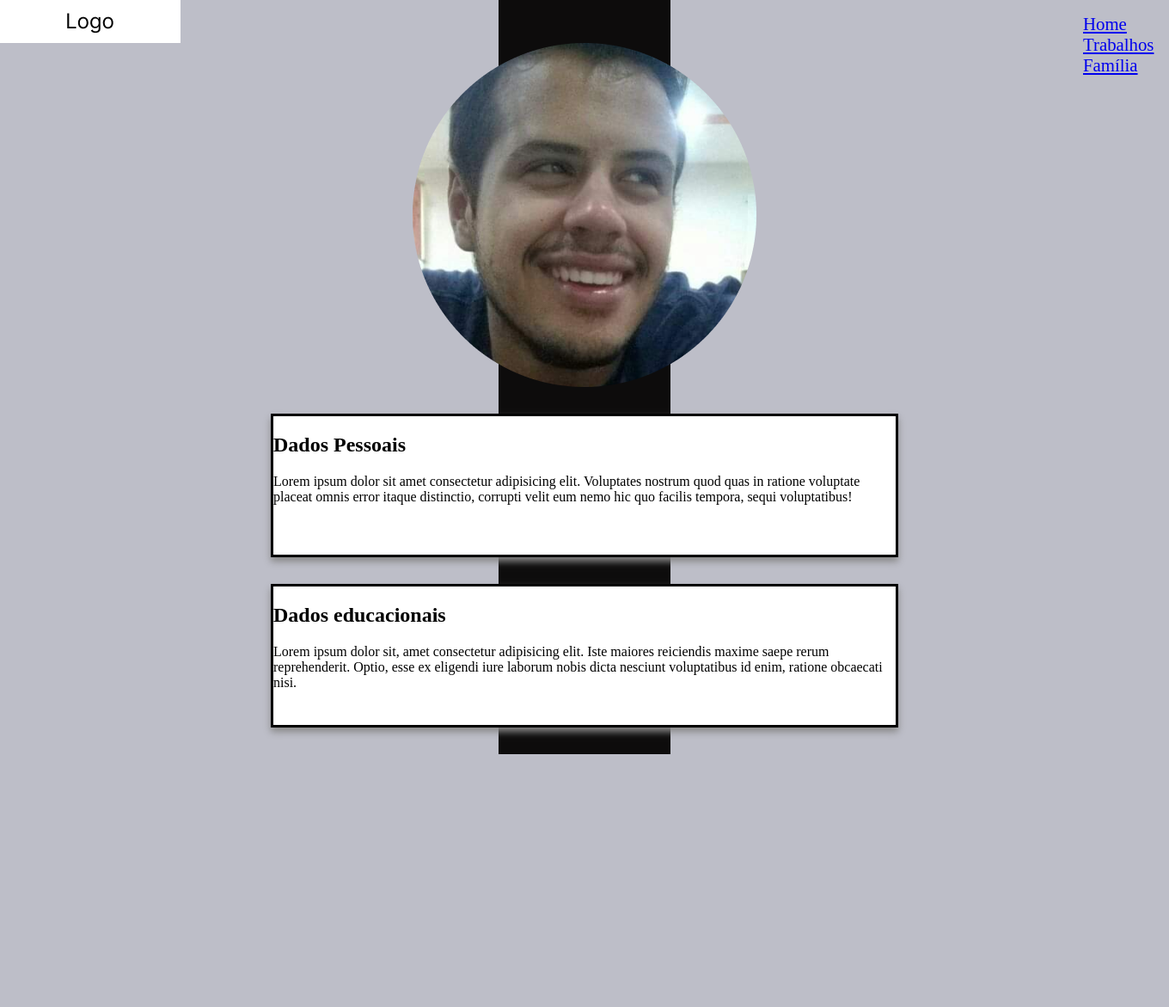
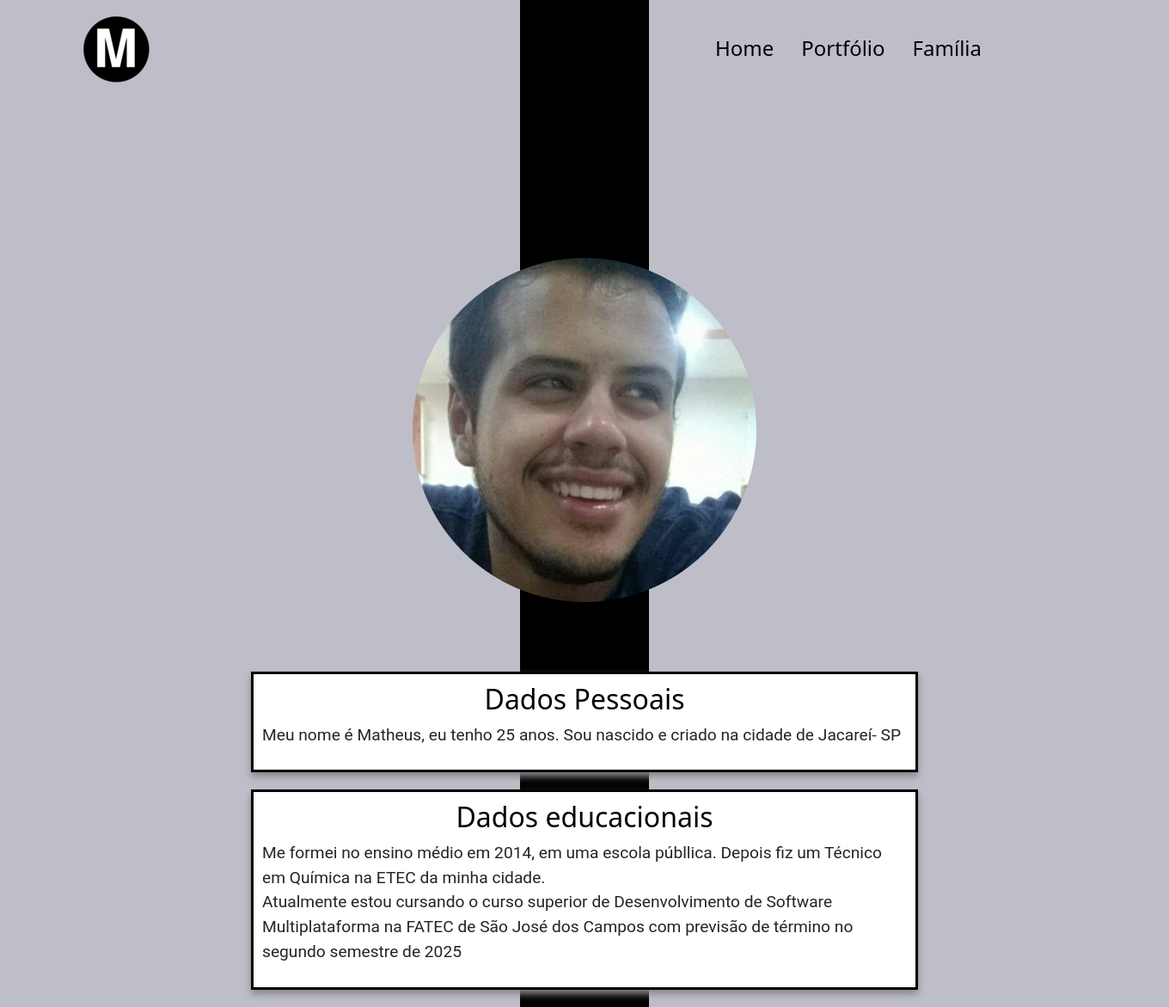
Before and after one commit to Matheusfvm/portfolio-dsm, a Flask app: page / in a window 1360 px wide. Shown: the whole page at 86% size. Before the commit the page ends 877 px from the top, so only its background shows below. Run offline with Flask 2, Linux system fonts and the light colour scheme.

Commit message:
Inserirndo responsividade ao projeto, adicionando a barra de navegação pelo Bootstrap, alterando a folha de estilo devido a responsividade e modificando o Readme para adicionar as instruções quanto ao Flask

```diff
--- a/src/static/styles/styles.css
+++ b/src/static/styles/styles.css
@@ -1,80 +1,138 @@
-body {
-  margin: 0px;
-  padding: 0px;
-  height: 100vh;
+* {
+  box-sizing: border-box;
 }
 
-ul {
-  list-style-type: none;
-  margin-inline-start: 1000px;
+/* ----------------- Estilo "base.html" ----------------- */
+/* configuração da tag body e da imagem de fundo */
+body {
+  margin: 0%;
+  padding: 0%;
+  height: 100vh;
+  background-image: url(../img/barra_preta_vertical.png);
+  background-position: center;
+  background-repeat: no-repeat;
+  background-size: 150px 100%;
+  background-color: #BDBEC8;
 }
 
-li {
-  display: inline;
+/* div da logo */
+.logo {
+  float: left;
+  width: 20%;
+  margin-top: 10px;
 }
 
-a {
-  font-size: 1.30em;
-  padding: 10px;
+/* tag img da logo */
+.conteudo_logo {
+  display: block;
+  margin-left: auto;
+  margin-right: auto;
+}
+
+/* div do menu de navegação */
+#navbar {
+  float: right;
+  width: 40%;
+  margin-top: 30px;
+}
+
+/* Configuração da lista de navegação */
+ul {
+  list-style: none;
+  /* coloquei essa configuração pois tinha um padding padrão de 40px,
+   tava dando problema para centralizar */
+  padding-inline-start: 0%;
+
+}
+
+/* Configuração da fonte da lista */
+#fonte_link {
+  text-align: center;
+  text-decoration: none;
+  color: black;
+  font-size: 1.5em;
+}
+
+/* div do conteudo das páginas */
+.corpo {
+  float: left;
+  width: 60%;
+  margin-top: 10%;
+}
+
+@media screen and (max-width: 1023px) {
+  .logo, .corpo, #navbar {
+    width: 100%;
+  }
+
+  /* Alinhamento horizontal para responsividade */
+  #navbar {
+    flex-direction: column;
+    /* justify-content: center; */
+    margin-top: 10px;
+  }
+
+  .corpo {
+    margin-top: 0%;
+  }
+
+  #fonte_link {
+    color: white;
+  }
+}
+
+/* ----------------- Estilo "index.html" ----------------- */
+.foto_minha {
+  display: block;
+  margin: 10% auto 10% auto;
+  filter : brightness(100%)
+}
+
+/* ----------------- Estilo "trabalhos.html" ----------------- */
+.trabalho {
+  height: 150px;
+  border: 3px solid black;
+  background-color: white;
+  margin: 20% 60px 10% 60px;
+  padding-top: 40px;
+  box-shadow: 0px 5px 8px #888888;
+}
+
+h1 {
+  text-align: center;
+  margin-bottom: 0px;
+  color: black;
+}
+
+
+/* ----------------- Estilo "familia.html" ----------------- */
+.foto_familia {
+  display: block;
+  margin: 10% auto 10% auto;
+}
+
+/* ----------------- Estilo comum entre os html ----------------- */
+
+h2 {
+  text-align: center;
+  color: black;
 }
 
 p {
-  color: black;
+  font-size: 1.2em;
+  font-family: 'Roboto', sans-serif;
 }
 
-div.texto {
-  margin-inline-start: 315px;
-  margin-inline-end: 315px;
-  margin-top: 31px;
-  margin-bottom: 31px;
-  height: 161px;
+/* Configuração das divs que contem o conteudo do corpo do html */
+.texto {
+  margin: 20px;
+  padding: 10px;
   background-color: white;
   border: 3px solid black;
   box-shadow: 0px 5px 8px #888888;
 }
 
-div.menu {
-  display: flex;
-  height: 50px;
-
-}
-
-div.trabalho {
-  display: flex;
-  justify-content: center;
-  align-items: center;
-  height: 161px;
-  border: 3px solid black;
-  background-color: white;
-  margin-inline-start: 470px;
-  margin-inline-end: 470px;
-  margin-top: 150px;
-  box-shadow: 0px 5px 8px #888888;
-}
-
-#trabalho2 {
-  margin-top: 151px;
-}/* Espaçamento entre a primeira e a segunda div do trabalhos.html */
-
-#familia {
-  margin-top: 130px;
-}
-
-p.trabalho {
-  font-size: 3em;
-  font-weight: bold;
-}
-
-.fundo {
-  background-image: url(../img/barra-preta.png);
-  background-position: center;
-  background-repeat: no-repeat;
-  height: 100%;
-  background-color: #BDBEC8;
-}
-
 .foto {
   display: block;
-  margin-left: auto;
-  margin-right: auto;
+  margin: 10% auto 10% auto;
 }
--- a/src/templates/base.html
+++ b/src/templates/base.html
@@ -4,6 +4,8 @@
   <meta charset="UTF-8">
   <meta http-equiv="X-UA-Compatible" content="IE=edge">
   <meta name="viewport" content="width=device-width, initial-scale=1.0">
+  <link href="https://cdn.jsdelivr.net/npm/bootstrap@5.2.2/dist/css/bootstrap.min.css" rel="stylesheet" integrity="sha384-Zenh87qX5JnK2Jl0vWa8Ck2rdkQ2Bzep5IDxbcnCeuOxjzrPF/et3URy9Bv1WTRi" crossorigin="anonymous">
+  <script src="https://cdn.jsdelivr.net/npm/bootstrap@5.2.2/dist/js/bootstrap.bundle.min.js" integrity="sha384-OERcA2EqjJCMA+/3y+gxIOqMEjwtxJY7qPCqsdltbNJuaOe923+mo//f6V8Qbsw3" crossorigin="anonymous"></script>
   <link rel="stylesheet" href="../static/styles/styles.css" />
   {% block title %}
   <title>Document</title>
@@ -11,26 +13,37 @@
 
 </head>
 
-<body class="fundo">
+<body>
+  <!-- Cabeçalho onde ficará a logo e o menu de navegação -->
+  <section>
+  <div class="logo">
 
-  <div class="menu"><!-- Navbar -->
-    <!-- Cabeçalho onde ficará a logo e o menu de navegação -->
-      <img src="../static/img/logo.png" alt="logo">
-        <ul>
-          <li>
-            <a href="/home">Home</a>
-          </li>
-          <li>
-            <a href="/trabalhos">Trabalhos</a>
-          </li>
-          <li>
-            <a href="/familia">Família</a>
-          </li>
-        </ul>
+    <img class="conteudo_logo" src="../static/img/logo.png" alt="logo">
   </div>
 
-  {% block content %}
+  <div><!-- Navbar -->
+    <ul id="navbar" class="nav" >
+      <li class="nav-item">
+        <a id="fonte_link" class="nav-link" href="/home">Home</a>
+      </li>
+      <li class="nav-item">
+        <a id="fonte_link" class="nav-link" href="/trabalhos">Portfólio</a>
+      </li>
+      <li class="nav-item">
+        <a id="fonte_link" class="nav-link" href="/familia">Família</a>
+      </li>
+    </ul>
+  </div>
+  </section>
 
-  {% endblock %}
+  <!-- Conteudo do corpo da página -->
+  <section>
+  <div class="corpo">
+    {% block content %}
+    {% endblock %}
+  </div>
+  </section>
+
+
 </body>
 </html>
--- a/src/templates/index.html
+++ b/src/templates/index.html
@@ -1,27 +1,32 @@
 {% extends "base.html" %}
 
 {% block title %}
-<title>Home</title><!-- Titulo da head -->
+<!-- Titulo da head -->
+<title>Home</title>
 {% endblock %}
 
 {% block content %}
-<div>
-  <div>
-    <!-- Onde ficará minha foto -->
-    <img class="foto" src="..\static\img\foto400x400.png" alt="foto" />
-  </div>
+<!-- Onde ficará minha foto -->
+<!-- Picture serve para diferenciar a foto do layout desktop(400x400) e a do mobile (350x350) -->
+<picture>
+  <source class="foto_minha" media="(max-width: 1023px)" srcset="..\static\img\foto350x350.png">
+  <img class="foto_minha" src="..\static\img\foto400x400.png" alt="foto" />
+</picture>
 
-  <div class="texto">
-    <!-- Informações pessoais -->
-    <h2>Dados Pessoais</h2>
-    <p>Lorem ipsum dolor sit amet consectetur adipisicing elit. Voluptates nostrum quod quas in ratione voluptate placeat omnis error itaque distinctio, corrupti velit eum nemo hic quo facilis tempora, sequi voluptatibus!</p>
-  </div>
 
-  <div class="texto">
-        <!-- Informações educacionais -->
-    <h2>Dados educacionais</h2>
-    <p>Lorem ipsum dolor sit, amet consectetur adipisicing elit. Iste maiores reiciendis maxime saepe rerum reprehenderit. Optio, esse ex eligendi iure laborum nobis dicta nesciunt voluptatibus id enim, ratione obcaecati nisi.</p>
-  </div>
 
+
+<!-- Informações pessoais -->
+<div class="texto">
+  <h2>Dados Pessoais</h2>
+  <p>Meu nome é Matheus, eu tenho 25 anos. Sou nascido e criado na cidade de Jacareí- SP</p>
+</div>
+
+<!-- Informações educacionais -->
+<div class="texto">
+  <h2>Dados educacionais</h2>
+  <p>Me formei no ensino médio em 2014, em uma escola públlica. Depois fiz um Técnico em Química na ETEC da minha cidade. <br>
+  Atualmente estou cursando o curso superior de Desenvolvimento de Software Multiplataforma na FATEC de São José dos Campos com previsão de término no segundo semestre de 2025
+  </p>
 </div>
 {% endblock %}
```
Also changed, not shown: src/templates/familia.html (+6 -3 lines), src/templates/trabalhos.html (+6 -9 lines), README.MD, src/static/img/barra-preta.png (deleted), src/static/img/barra_preta_vertical.png (added), src/static/img/foto350x350.png (added), src/static/img/foto_familia_desktop.png (added), src/static/img/logo.png.
